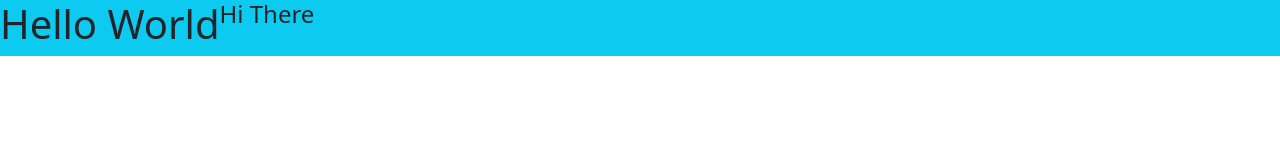
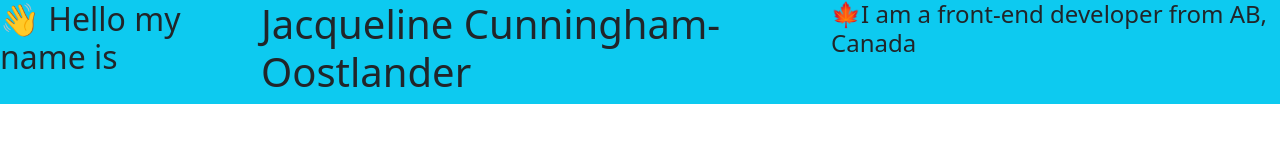
Before and after one commit to Jacqueline-Hunik/responsive-course-project, a plain HTML site: page index.html in a window 1280 px wide. Drawn offline with nearby package versions, Linux system fonts and the light colour scheme; a web font is replaced by a local one.

Commit message:
modified homepage and stylesheet, created images folder and added images.

```diff
--- a/index.html
+++ b/index.html
@@ -30,8 +30,9 @@
   </head>
   <body>
     <div class="d-flex bg-info">
-      <h1>Hello World</h1>
-      <h4>Hi There</h4>
+      <h2>👋 Hello my name is</h2>
+      <h1>Jacqueline Cunningham-Oostlander</h1>
+      <h4>🍁I am a front-end developer from AB, Canada</h4>
     </div>
   </body>
 </html>
```
Also changed, not shown: images/Agatha-Christie-site.png (added), images/weather-app.png (added).
